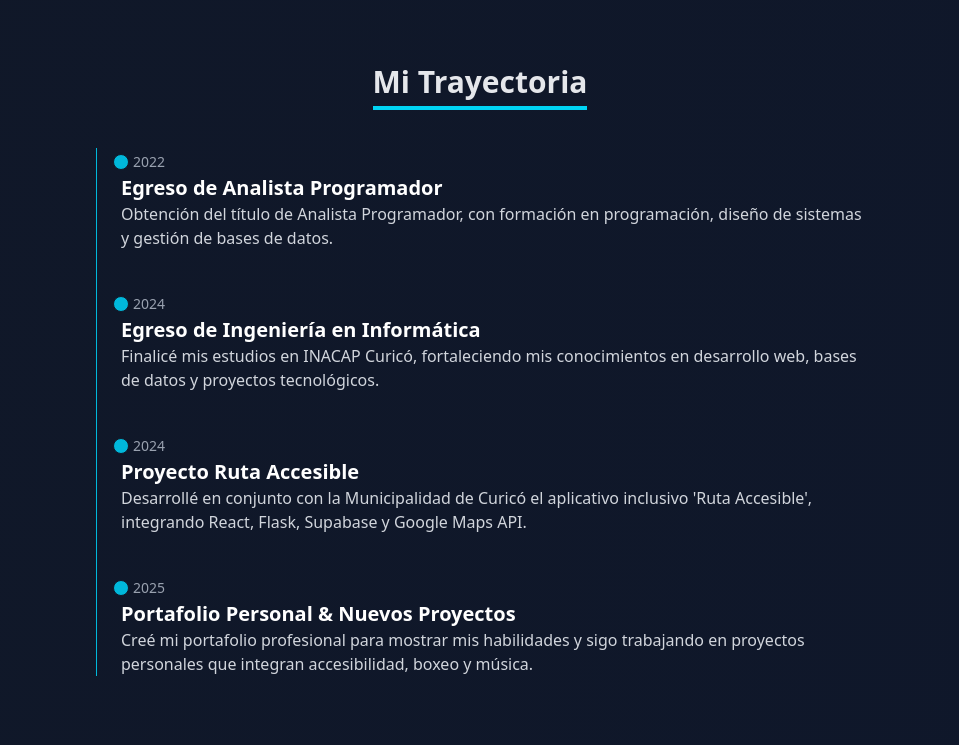
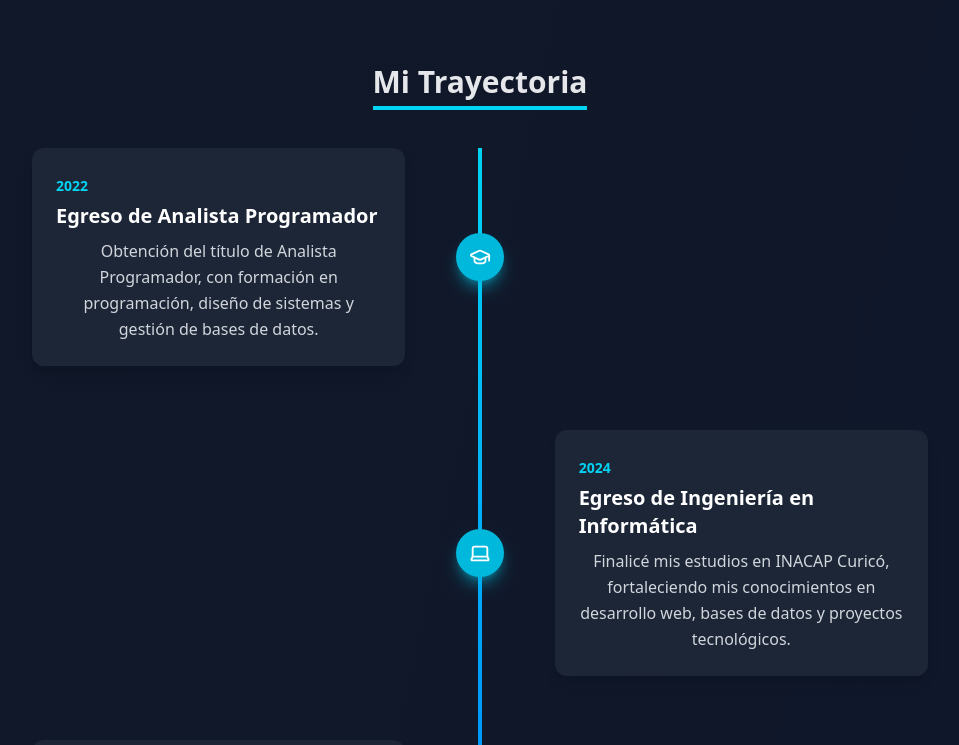
Before and after one commit to DubanPrograDVR/Mi-Portafolio-Front-end-developer, a React (Vite) app: page / in a window 1280 px wide. Shown: the part 2000-2745 px from the top of the page, without its empty margins (160-1119 px from the left). Built offline with nearby package versions, Linux system fonts and the light colour scheme.

Commit message:
Cambios en habilidades tecnicas y cambios en la informacion de Timeline

```diff
--- a/src/data/timeline.ts
+++ b/src/data/timeline.ts
@@ -11,7 +11,7 @@ const timeline = [
       "Finalicé mis estudios en INACAP Curicó, fortaleciendo mis conocimientos en desarrollo web, bases de datos y proyectos tecnológicos.",
   },
   {
-    year: "2024",
+    year: "2025",
     title: "Proyecto Ruta Accesible",
     description:
       "Desarrollé en conjunto con la Municipalidad de Curicó el aplicativo inclusivo 'Ruta Accesible', integrando React, Flask, Supabase y Google Maps API.",
--- a/src/sections/Skills.tsx
+++ b/src/sections/Skills.tsx
@@ -19,7 +19,9 @@ export default function Skills() {
                 key={idx}
                 className="flex flex-col items-center justify-center bg-gray-800/70 rounded-lg p-6 shadow-md hover:shadow-cyan-500/30 hover:scale-105 transition-transform duration-300">
                 <Icon className="text-cyan-400 text-4xl mb-3" />
-                <p className="text-gray-200 font-medium">{skill.name}</p>
+                <p className="text-gray-200 font-medium text-center">
+                  {skill.name}
+                </p>
               </div>
             );
           })}
--- a/src/sections/Timeline.tsx
+++ b/src/sections/Timeline.tsx
@@ -1,6 +1,9 @@
 import AnimatedSection from "../components/AnimatedSection";
 import timeline from "../data/timeline";
 import { motion } from "framer-motion";
+import { GraduationCap, Laptop, Rocket } from "lucide-react";
+
+const icons = [GraduationCap, Laptop, Rocket]; // Puedes expandir según tus items
 
 export default function Timeline() {
   return (
@@ -9,28 +12,49 @@ export default function Timeline() {
         <span className="border-b-4 border-cyan-400 pb-1">Mi Trayectoria</span>
       </h2>
 
-      <div className="relative border-l border-cyan-500 max-w-3xl mx-auto">
-        {timeline.map((item, idx) => (
+      <div className="relative max-w-4xl mx-auto">
+        {/* Línea central */}
+        <div className="absolute left-1/2 top-0 h-full w-1 -translate-x-1/2 bg-gradient-to-b from-cyan-400 to-blue-600"></div>
+
+        <div className="space-y-16">
+          {timeline.map((item, idx) => {
+            const Icon = icons[idx % icons.length];
+            const isLeft = idx % 2 === 0;
+
+            return (
               <motion.div
                 key={idx}
-            className="mb-10 ml-6 relative"
-            initial={{ opacity: 0, x: idx % 2 === 0 ? -50 : 50 }}
+                className={`relative flex items-center ${
+                  isLeft ? "justify-start" : "justify-end"
+                }`}
+                initial={{ opacity: 0, x: isLeft ? -100 : 100 }}
                 whileInView={{ opacity: 1, x: 0 }}
-            viewport={{ once: true, amount: 0.3 }}
-            transition={{ duration: 0.6, delay: idx * 0.1 }}>
-            {/* Punto del timeline */}
-            <div className="absolute w-4 h-4 bg-cyan-500 rounded-full mt-1.5 -left-2 border border-gray-900"></div>
-
-            {/* Contenido */}
-            <time className="ml-3  mb-1 text-sm font-normal leading-none text-gray-400">
+                transition={{ duration: 0.6, delay: idx * 0.1 }}
+                viewport={{ once: true, amount: 0.3 }}>
+                {/* Contenedor tarjeta */}
+                <div
+                  className={`bg-gray-800/90 p-6 rounded-xl shadow-lg w-5/12 ${
+                    isLeft ? "mr-auto" : "ml-auto"
+                  } hover:shadow-cyan-500/30 transition-transform hover:scale-105`}>
+                  <time className="text-sm text-cyan-400 font-semibold">
                     {item.year}
                   </time>
-            <h3 className="text-xl font-semibold text-white">{item.title}</h3>
-            <p className="mb-4 text-base font-normal text-gray-300">
+                  <h3 className="text-xl font-bold text-white mt-1">
+                    {item.title}
+                  </h3>
+                  <p className="text-gray-300 mt-2 text-center">
                     {item.description}
                   </p>
+                </div>
+
+                {/* Punto central */}
+                <div className="absolute left-1/2 -translate-x-1/2 w-12 h-12 rounded-full bg-cyan-500 flex items-center justify-center shadow-lg shadow-cyan-500/50">
+                  <Icon className="text-white" size={22} />
+                </div>
               </motion.div>
-        ))}
+            );
+          })}
+        </div>
       </div>
     </AnimatedSection>
   );
```
Lines whose indentation alone changed are shown as unchanged.
